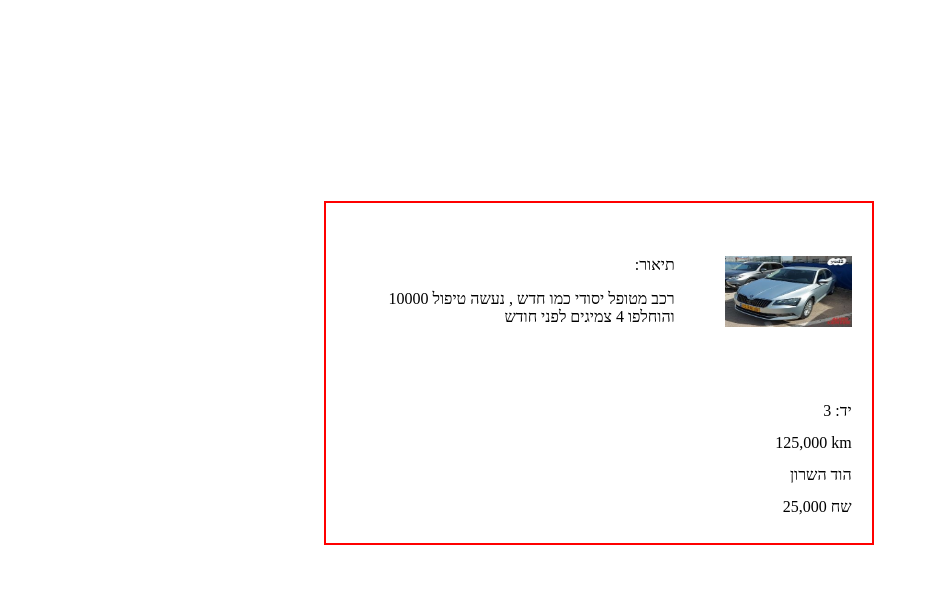
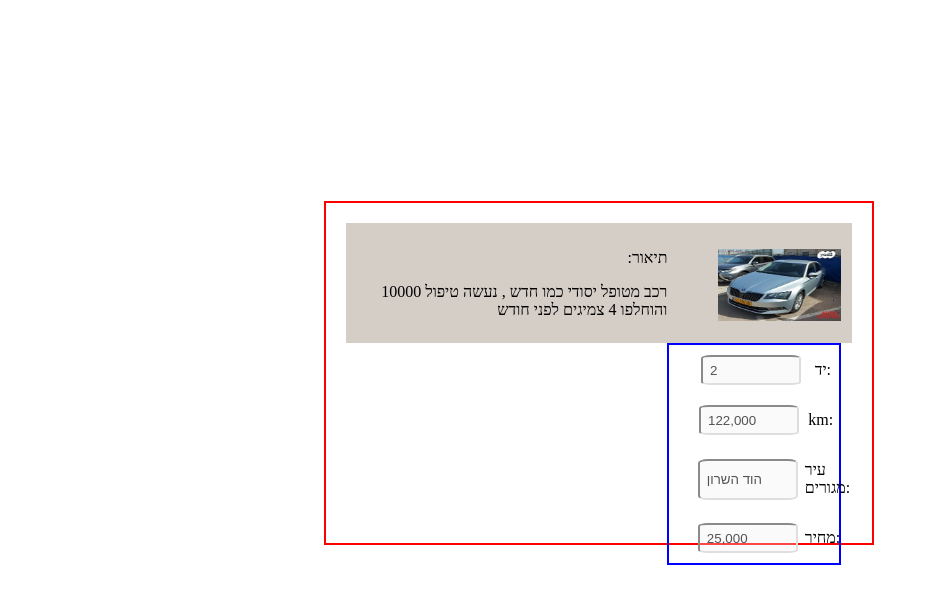
Before and after one commit to Yoav2001/Practice, a plain HTML site: page PracticeCss/index.html in a window 1280 px wide. Shown: the part 91-694 px from the top of the page, without its empty margins (0-929 px from the left). Drawn offline with Linux system fonts and the light colour scheme.

Commit message:
koa app practice

```diff
--- a/PracticeCss/app.css
+++ b/PracticeCss/app.css
@@ -26,6 +26,9 @@
 .img_dec{
     display: flex;
     flex-direction: row-reverse;
+    border-color: blue;
+    background-color: rgb(212, 206, 198);
+    height: 40%;
 
 }
 .decription{
@@ -35,9 +38,46 @@
 
 }
 
+
 .car_img{
     width: 35%;
-    height: 45%;
+    height: 60%;
     padding-top: 5%;
+    padding-right: 2%;
+
 
 }
+
+.price_div{
+    display: flex;
+    flex-direction:row-reverse;
+    justify-content: space-around ;
+    width: 80%;
+    position: relative;
+    right:3%;
+
+}
+
+
+.input_price{
+    position: relative;
+    align-self: center;
+    width: 100px;
+    height: 60%;
+    border-radius: 10%;
+    border-color: rgb(223, 221, 221);
+    padding-left: 5%;
+
+}
+.price_title{
+    padding-left: 5%;
+}
+.details_car{
+
+    display: flex;
+    flex-direction: column;
+    align-items: flex-end;
+    border:blue 2px solid;
+    position: relative;
+    left:-2%;
+}
--- a/PracticeCss/index.html
+++ b/PracticeCss/index.html
@@ -38,23 +38,25 @@
     </div>
 </div>
 
-    <div class="yad">
-        יד: 3
+<div class="details_car">
+    <div class="price_div">
+        <p class="price_title">יד: </p>
+       <input disabled value="2" class="input_price"/>
+    </div>
+    <div class="price_div">
+        <p class="price_title">km: </p>
+       <input disabled value="122,000" class="input_price"/>
+    </div>
+    <div class="price_div">
+        <p class="price_title">עיר מגורים: </p>
+       <input disabled value="הוד השרון" class="input_price"/>
+    </div>
+    <div class="price_div">
+        <p class="price_title">מחיר: </p>
+       <input disabled value="25,000" class="input_price"/>
     </div>
 
-    <div class="km">
-        125,000 km
-    </div>
-
-    <div class="city">
-        הוד השרון
-    </div>
-
-    <div class="price">
-        25,000 שח
-    </div>
-
-
+</div>
 
 </div>
 
```
Also changed, not shown: practiceBackend/koaapp/db/db.js (added, +40 -0 lines), practiceBackend/koaapp/db/userQuery.js (added, +17 -0 lines), practiceBackend/koaapp/index.js (added, +75 -0 lines), practiceBackend/koaapp/package.json (added, +24 -0 lines), practiceBackend/koaapp/routes/arrayRouter.js (added, +51 -0 lines), practiceBackend/koaapp/routes/authRouter.js (added, +40 -0 lines), practiceBackend/koaapp/routes/mainRouter.js (added, +22 -0 lines), practiceBackend/koaapp/server.js (added, +35 -0 lines), 3 other files.
